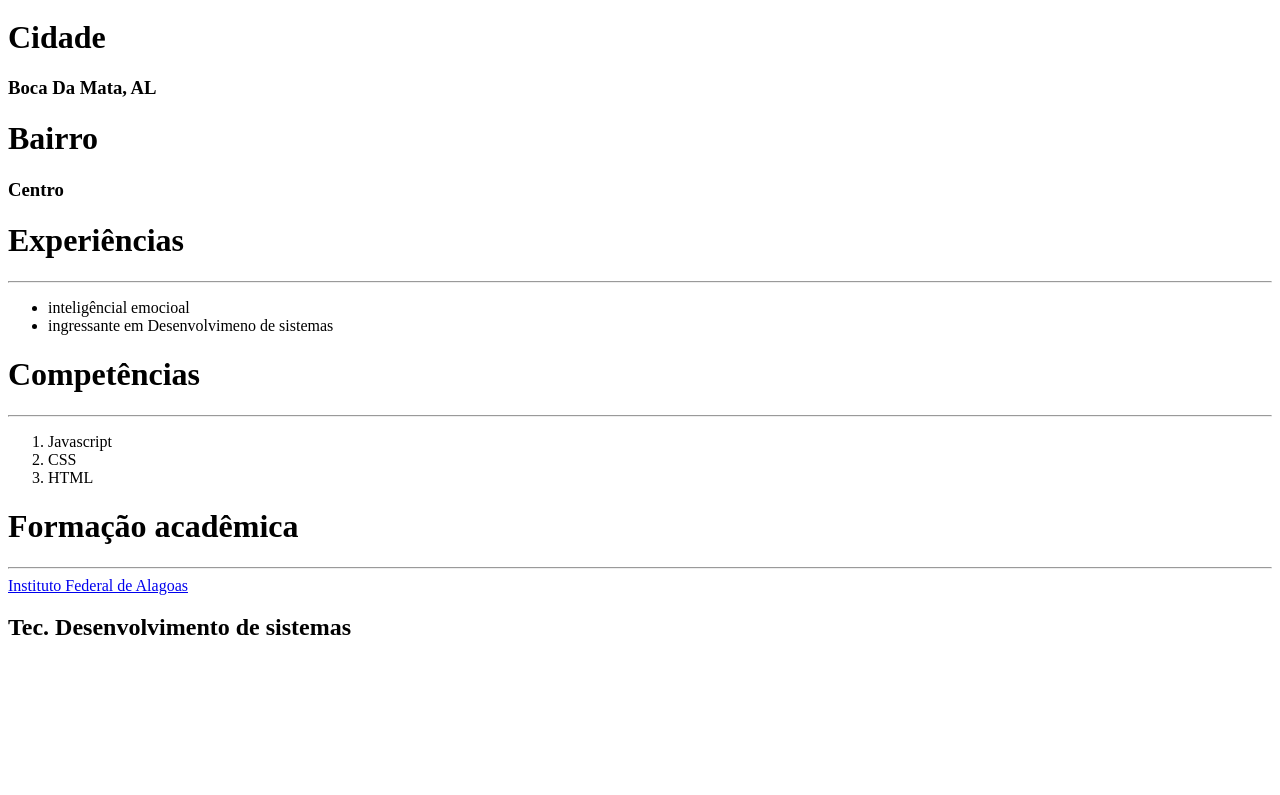
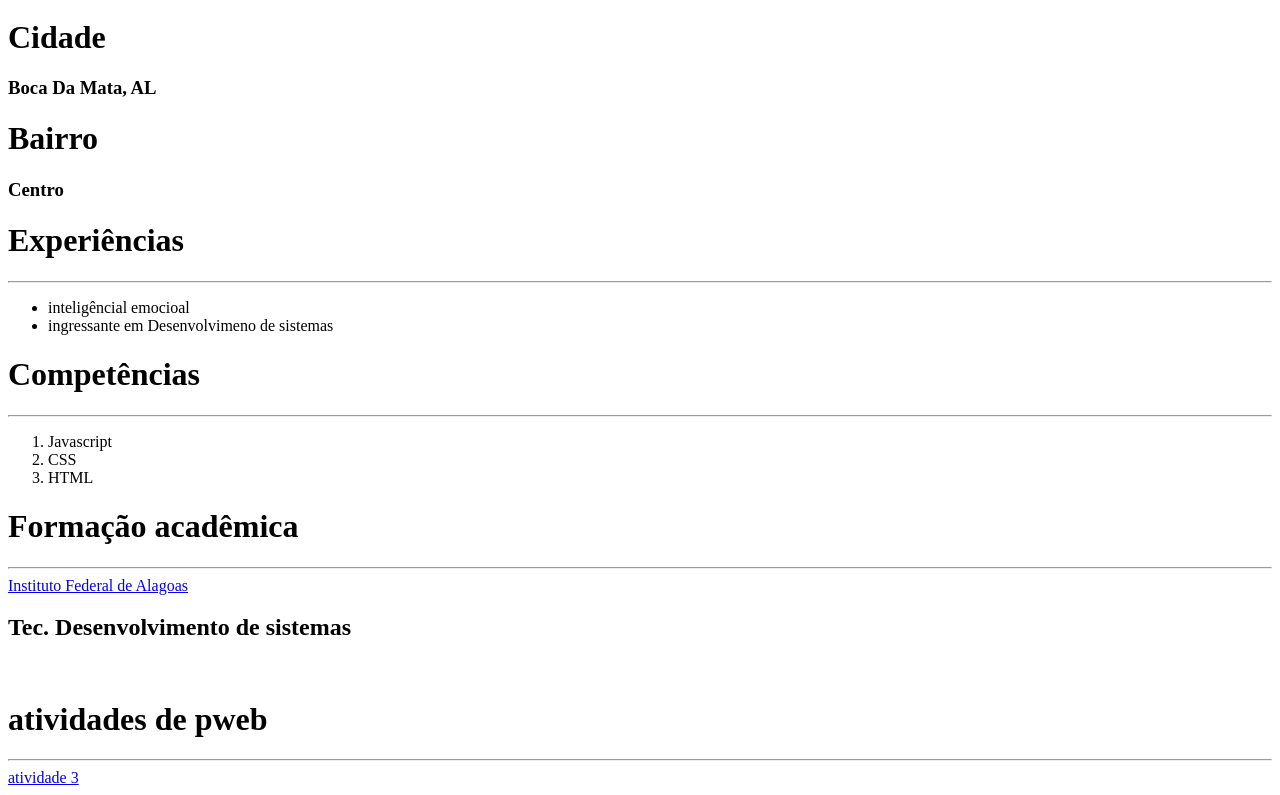
Before and after one commit to samillyif/samillyif.github.io, a plain HTML site: page index.html in a window 1280 px wide. Shown: the part 738-1533 px from the top of the page. Before the commit the page ends 1399 px from the top, so only its background shows below. Drawn offline with Linux system fonts and the light colour scheme.

Commit message:
Update index.html

```diff
--- a/index.html
+++ b/index.html
@@ -64,8 +64,11 @@
 
       <a href="https://www2.ifal.edu.br/"> Instituto Federal de Alagoas</a>
       <H2> Tec. Desenvolvimento de sistemas </H2>
+<br>
 
-
+    <h1>atividades de pweb</h1>
+    <hr>
+     <a href="iidex.html"> atividade 3 </a>
 
 </body>
 </html>
```
